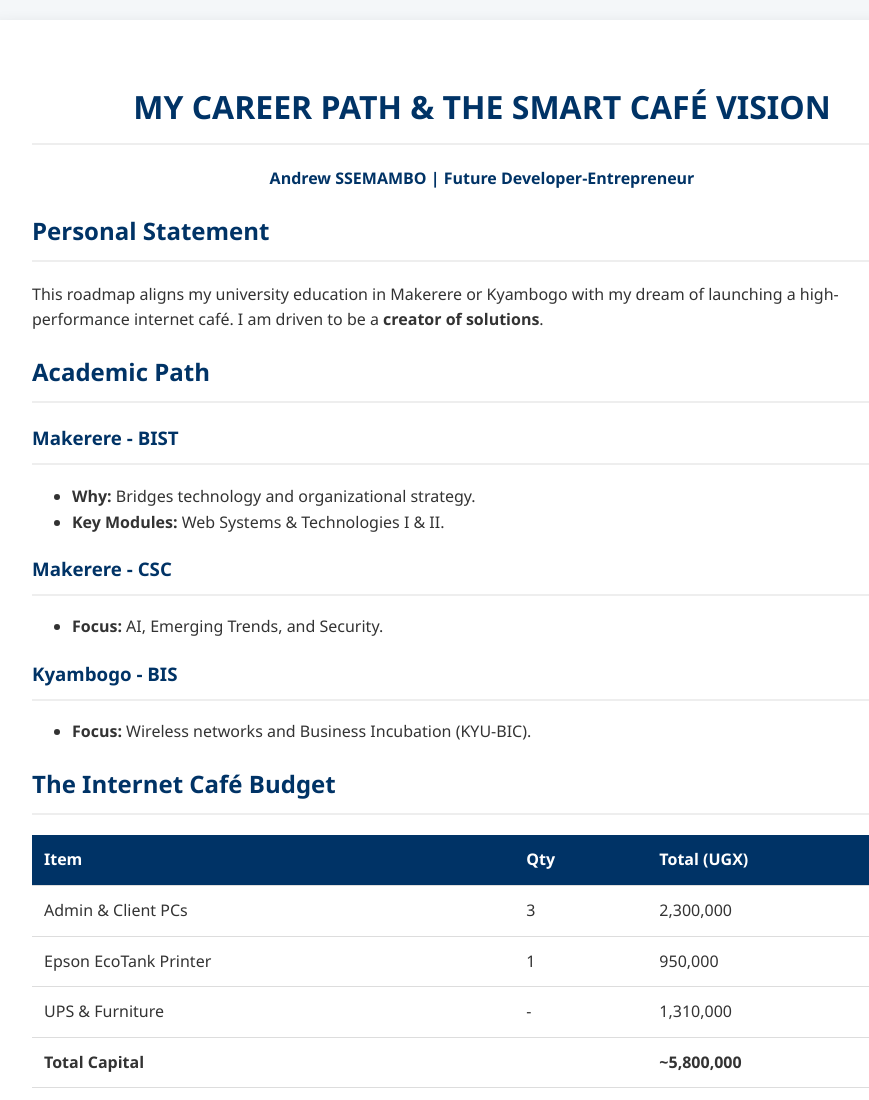
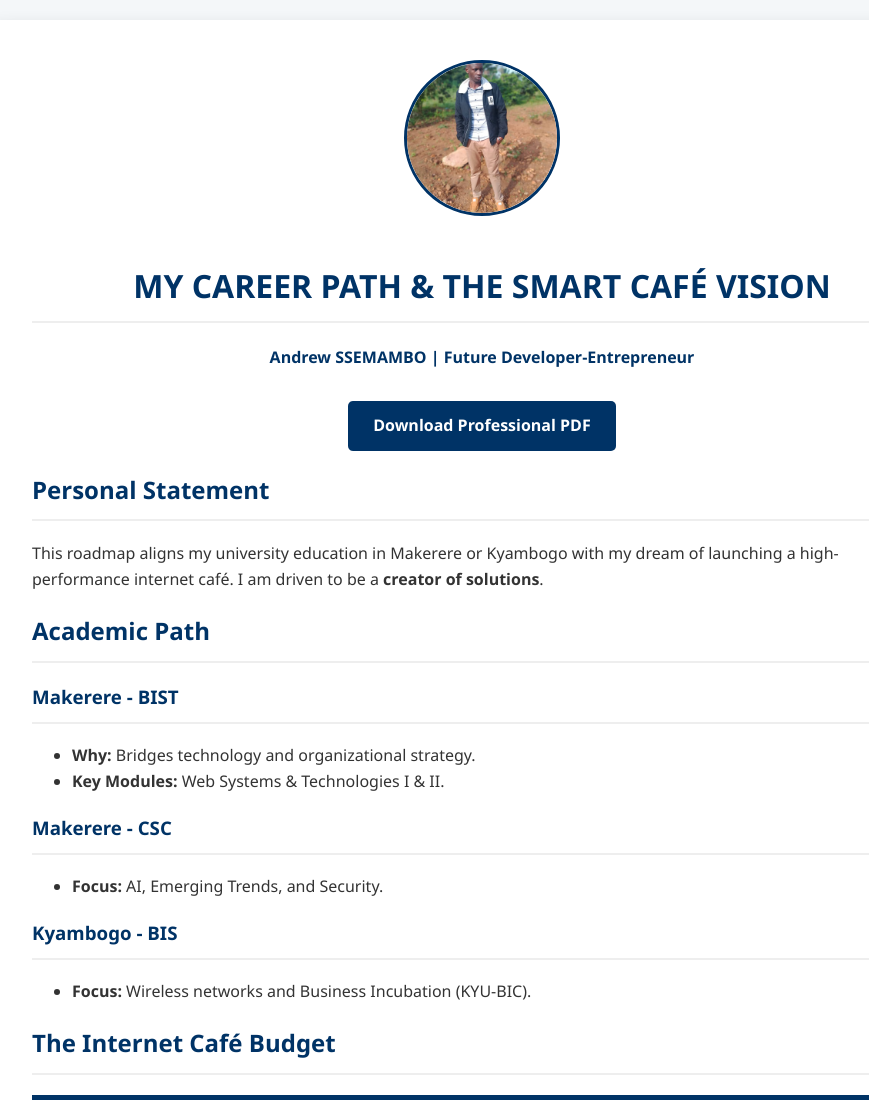
Before and after one commit to Xand-rie/my-roadmap, a plain HTML site: page index.html in a window 1280 px wide. Shown: the top 1100 px of the page, without its empty margins (158-1027 px from the left). Drawn offline with Linux system fonts and the light colour scheme.

Commit message:
Update index.html

```diff
--- a/index.html
+++ b/index.html
@@ -14,6 +14,12 @@
         body { font-family: 'Segoe UI', Tahoma, Geneva, Verdana, sans-serif; background: var(--bg); color: var(--text); line-height: 1.6; margin: 0; padding: 20px; }
         .container { max-width: 900px; margin: 0 auto; background: var(--white); padding: 40px; border-radius: 8px; box-shadow: 0 4px 15px rgba(0,0,0,0.1); }
         h1, h2, h3 { color: var(--primary); border-bottom: 2px solid #eee; padding-bottom: 10px; }
+
+        /* New styles for the image and button */
+        .profile-img { width: 150px; height: 150px; border-radius: 50%; object-fit: cover; border: 3px solid var(--primary); margin-bottom: 15px; }
+        .download-btn { background-color: var(--primary); color: white; padding: 12px 25px; text-decoration: none; border-radius: 5px; font-weight: bold; display: inline-block; transition: 0.3s; margin-top: 15px; }
+        .download-btn:hover { background-color: #002244; transform: scale(1.05); }
+
         .budget-table { width: 100%; border-collapse: collapse; margin: 20px 0; }
         .budget-table th, .budget-table td { text-align: left; padding: 12px; border-bottom: 1px solid #ddd; }
         .budget-table th { background: var(--primary); color: white; }
@@ -24,8 +30,14 @@
 <body>
     <div class="container">
         <header style="text-align: center;">
+            <!-- THIS ADDS YOUR PHOTO -->
+            <img src="And.jpg" alt="Andrew Ssemambo" class="profile-img">
+
             <h1>MY CAREER PATH & THE SMART CAFÉ VISION</h1>
             <p class="highlight">Andrew SSEMAMBO | Future Developer-Entrepreneur</p>
+
+            <!-- THIS ADDS YOUR DOWNLOAD BUTTON -->
+            <a href="Roadmap.pdf" download class="download-btn">Download Professional PDF</a>
         </header>
 
         <section>
```
